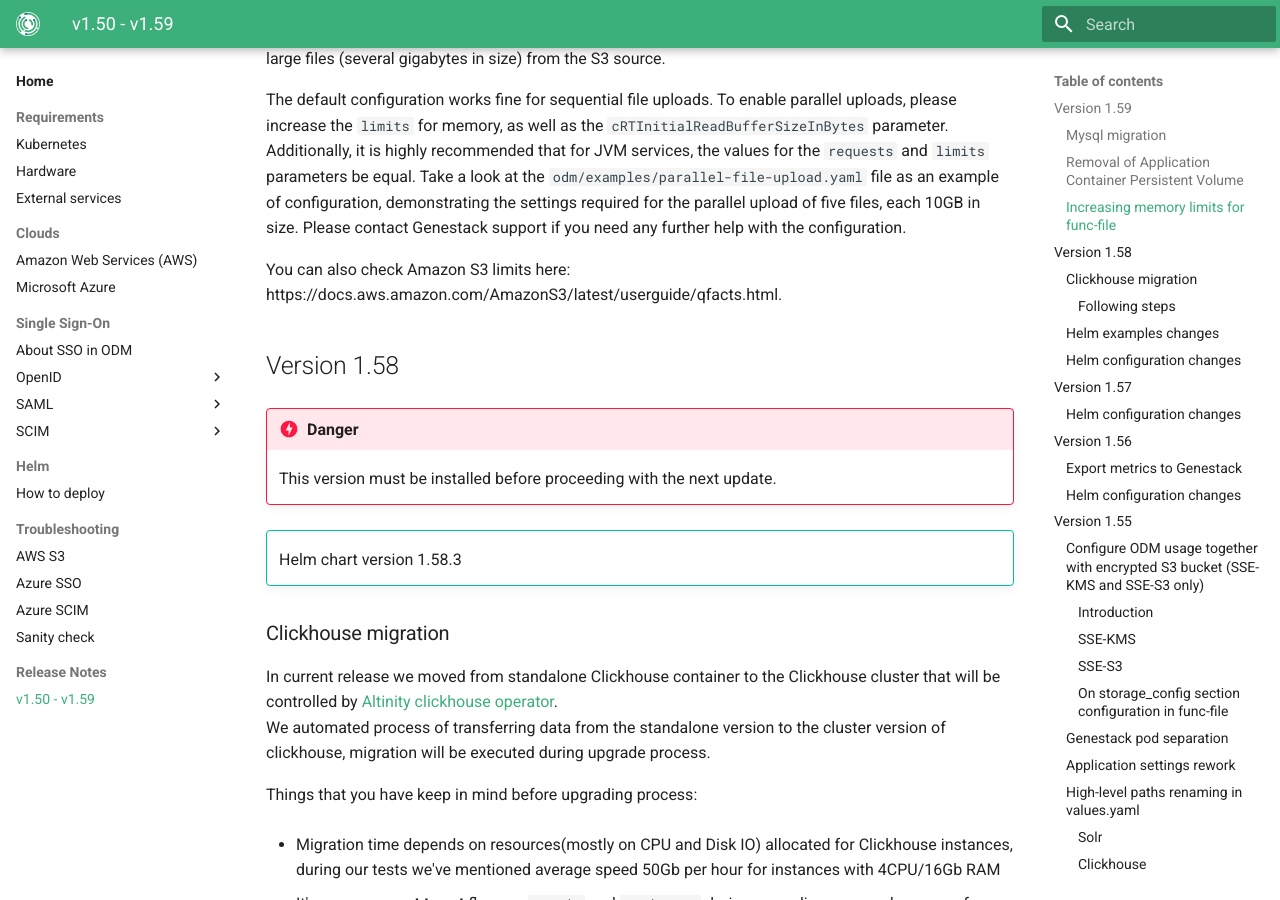
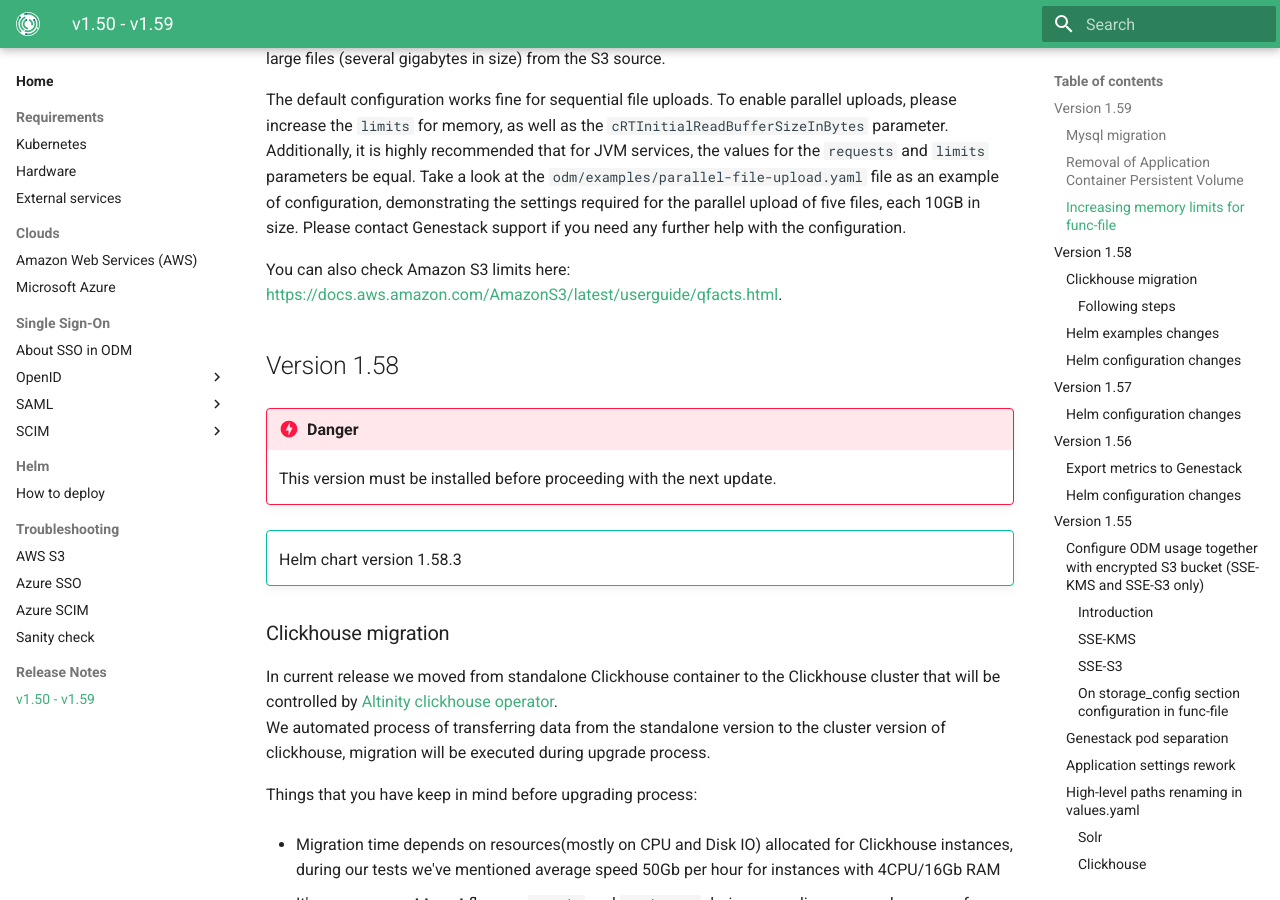
Before and after one commit to genestack/admin-docs, an MkDocs documentation site: the page built from docs/home/release-notes/v1.50-v1.59.md, in a window 1280 px wide and 900 px high, scrolled down 778 px. Built offline with MkDocs 1.6.1 and Material for MkDocs 9.7.7, drawn with Linux system fonts in a browser that asks for light colours; the version menu is left out.

Commit message:
ODM-12031: markdown fix

```diff
--- a/docs/home/release-notes/v1.50-v1.59.md
+++ b/docs/home/release-notes/v1.50-v1.59.md
@@ -29,7 +29,7 @@
 demonstrating the settings required for the parallel upload of five files, each 10GB in size.
 Please contact Genestack support if you need any further help with the configuration.
 
-You can also check Amazon S3 limits here: https://docs.aws.amazon.com/AmazonS3/latest/userguide/qfacts.html.
+You can also check Amazon S3 limits here: <https://docs.aws.amazon.com/AmazonS3/latest/userguide/qfacts.html>.
 
 ## Version 1.58
 
```
